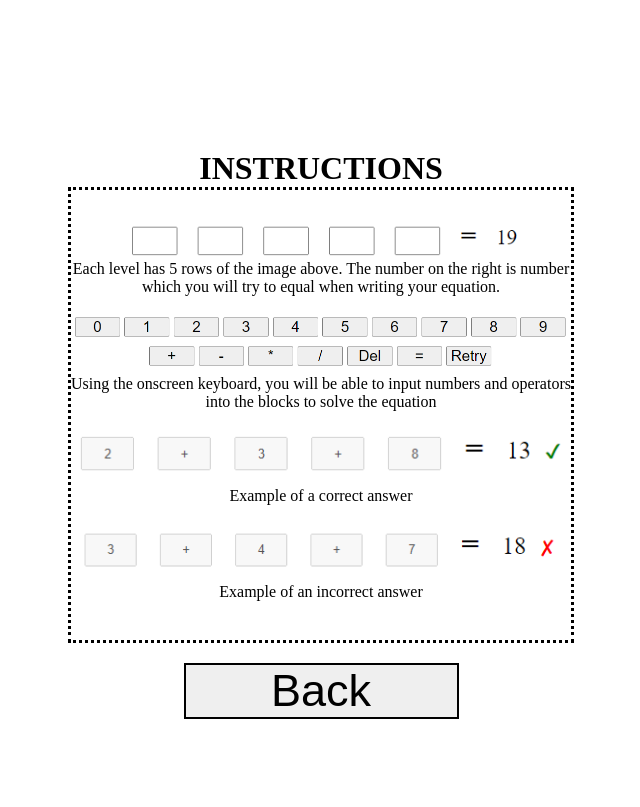
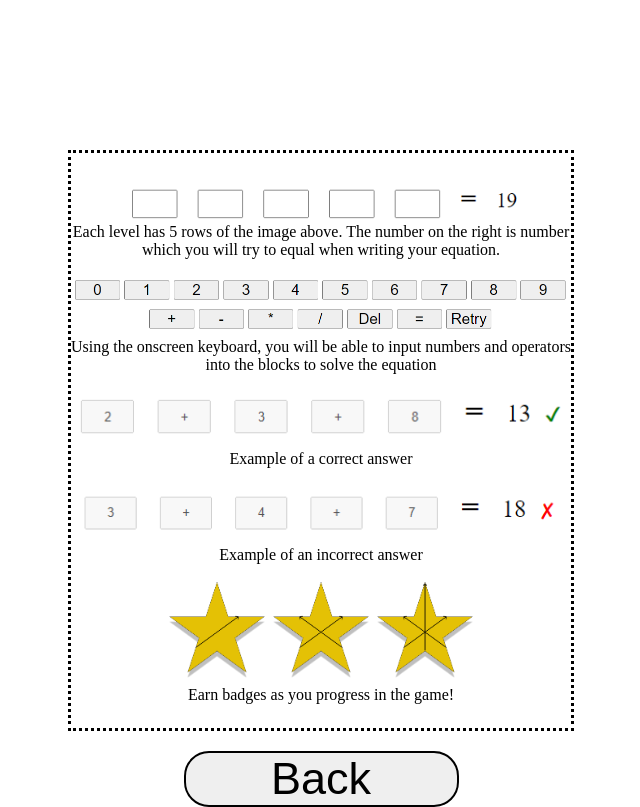
Before and after one commit to izzyrobertson/CS301, a Flask app: page /instructions in a window 1280 px wide. Shown: the part 118-925 px from the top of the page, without its empty margins (319-959 px from the left). Before the commit the page ends 837 px from the top, so only its background shows below. Run offline with Flask 3, Linux system fonts and the light colour scheme.

Commit message:
Added badges to instructions

```diff
--- a/static/style.css
+++ b/static/style.css
@@ -29,7 +29,7 @@ header{
 .table{
     border-style: dotted;
     width: 500px;
-    height: 450px;
+    height: 575px;
     margin-right: auto;
     margin-left: auto;
 }
@@ -120,3 +120,6 @@ header{
 .button:hover .toUnlock{
     visibility: visible;
 }
+.button{
+    border-radius: 25px;
+}
--- a/templates/instructions.html
+++ b/templates/instructions.html
@@ -11,9 +11,8 @@
 </header>
 
 <div class="center">
-    <h1>INSTRUCTIONS</h1>
     <div class="table">
-        <div style="width:40%;height:40%; margin-left: 50px; margin-top: 30px; margin-bottom: -140px;">
+        <div style="width:40%;height:40%; margin-left: 50px; margin-top: 30px; margin-bottom: -190px;">
             <img src="static/instructions-row.png" alt="instruction-row" style="width:400px; ">
         </div>
         <div>
@@ -41,6 +40,15 @@
             <p>Example of an incorrect answer</p>
             <br>
         </div>
+        <div>
+            <img src="static/badge1.png" alt="badge1" style="width:100px; height:100px;">
+            <img src="static/badge2.png" alt="badge2" style="width:100px; height:100px;">
+            <img src="static/badge3.png" alt="badge3" style="width:100px; height:100px;">
+        </div>
+        <div>
+            <p>Earn badges as you progress in the game!</p>
+            <br>
+        </div>
     </div>
     <p class="text-center"><a href="{{('./')}}"><button class="button" onclick="history.back()" type="button" style="margin-top:20px;">Back</button></a>   </p>
 </div>
```
